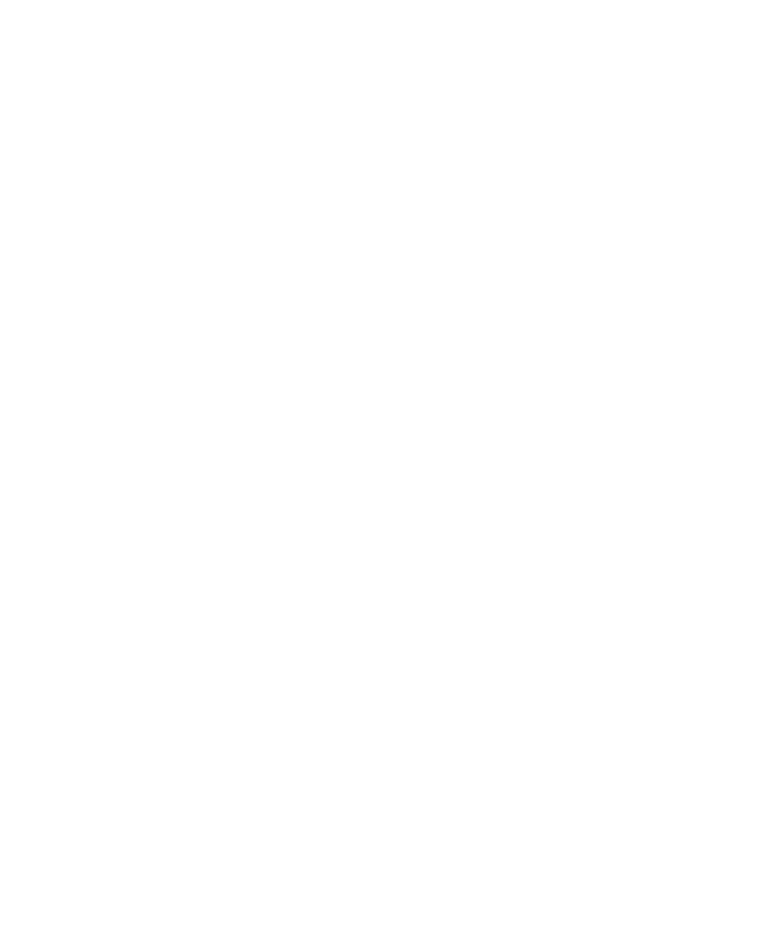
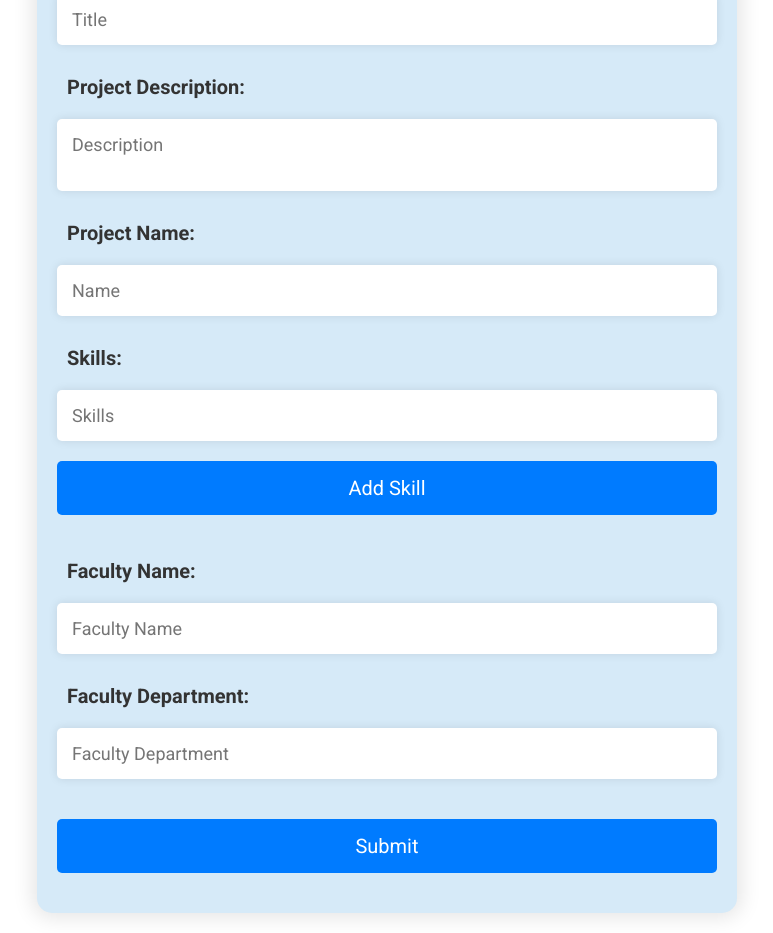
Before and after one commit to SaiSahithPolimera/collabora, a React (Vite) app: page /CreateProposal in a window 1280 px wide. Before the commit this address had no page. Shown: the part 203-1136 px from the top of the page, without its empty margins (253-1026 px from the left). Before the commit the page ends 800 px from the top, so only its background shows below. Built offline with nearby package versions, Linux system fonts and the light colour scheme.

Commit message:
Add CreateProposal route and Proposal component

```diff
--- a/src/App.jsx
+++ b/src/App.jsx
@@ -4,15 +4,17 @@
 import StudentSignup from "./pages/StudentSignup";
 import Login from "./pages/components/Login";
 import Signup from "./pages/components/Signup";
+import Proposal from "./pages/components/Proposal";
 
 function App() {
   return (
     <>
-    <Routes>
-      <Route path="/" element={<Home />} />
-      <Route  path="/signup" element={<Signup />} />
-      <Route oath="/login" element={<Login />} />
-    </Routes>
+      <Routes>
+        <Route path="/" element={<Home />} />
+        <Route path="/signup" element={<Signup />} />
+        <Route oath="/login" element={<Login />} />
+        <Route path="/CreateProposal" element={<Proposal />} />
+      </Routes>
     </>
   );
 }
--- a/src/Styles/Home.css
+++ b/src/Styles/Home.css
@@ -1,7 +1,6 @@
 .list-div {
   display: flex;
   flex-direction: column;
-
 }
 .header-top {
   display: flex;
@@ -65,6 +64,6 @@
   cursor: pointer;
 }
 
-.sign-with-google :hover {
-    background-color: rgb(255, 255, 255);
+button.sign-with-google:hover {
+  background-color: rgb(238, 227, 227);
 }
--- a/src/index.css
+++ b/src/index.css
@@ -6,3 +6,17 @@
   margin: 0;
   padding: 0;
 }
+
+textarea {
+  resize: none;
+}
+
+label,input {
+  display: inline-block;
+}
+
+label {
+  font-size: 24px;
+  padding: 10px;
+
+}
--- /dev/null
+++ b/src/pages/components/Proposal.css
@@ -0,0 +1,90 @@
+.make-proposal {
+    max-width: 700px;
+    margin: 20px auto;
+    padding: 20px;
+    background: #D6EAF8;
+    border-radius: 15px;
+    box-shadow: 0px 0px 20px 5px rgba(0,0,0,0.1);
+    transition: transform 0.3s ease;
+}
+
+.make-proposal:hover {
+    transform: scale(1.01);
+}
+
+.proposal {
+    display: flex;
+    flex-direction: column;
+    margin-bottom: 20px;
+}
+
+.proposal label {
+    font-size: 20px;
+    margin-bottom: 10px;
+    color: #333;
+    font-weight: bold;
+}
+
+.proposal input, .proposal textarea {
+    padding: 15px;
+    border: none;
+    border-radius: 5px;
+    box-shadow: 0px 0px 10px 0px rgba(0,0,0,0.1);
+    font-size: 18px;
+    color: #333;
+    transition: box-shadow 0.3s ease;
+}
+
+.proposal input:focus, .proposal textarea:focus {
+    box-shadow: 0px 0px 15px 0px rgba(0,0,0,0.2);
+}
+
+.add-button {
+    background: #007BFF;
+    color: #fff;
+    border: none;
+    border-radius: 5px;
+    margin-top: 20px;
+    padding: 15px 25px;
+    font-size: 20px;
+    cursor: pointer;
+    transition: background 0.3s ease, transform 0.3s ease;
+}
+
+.add-button:hover {
+        background: #0056b3;
+        transform: scale(1.05);
+}
+.proposal--submit  {
+    background: #007BFF;
+    color: #fff;
+    border: none;
+    border-radius: 5px;
+    margin-top: 20px;
+    padding: 15px 25px;
+    font-size: 20px;
+    cursor: pointer;
+    transition: background 0.3s ease, transform 0.3s ease;
+}
+
+.proposal--submit:hover {
+    background: #0056b3;
+    transform: scale(1.05);
+}
+
+.skill-chip-container {
+    display: flex;
+    margin-top: 14px;
+}
+
+.skill-chips {
+    background-color: #fff;
+    padding: 9px;
+    border-radius: 6px;
+    margin: 6px;
+    cursor: pointer;
+}
+
+.skill-chips:hover {
+    background-color: #e6e2e2;
+}
--- /dev/null
+++ b/src/pages/components/Proposal.jsx
@@ -0,0 +1,94 @@
+import React, { useState } from "react";
+import "./Proposal.css";
+import Header from "./Header";
+
+const Proposal = () => {
+
+  const [form, setForm] = useState({
+    title: '',
+    description: '',
+    name: '',
+    skills: [],
+    facultyName: '',
+    facultyDepartment: ''
+  });
+
+  const [skillInput, setSkillInput] = useState('');
+
+  const handleChange = (e) => {
+    setForm({
+      ...form,
+      [e.target.name]: e.target.value
+    });
+  };
+
+  const handleSkillChange = (e) => {
+    setSkillInput(e.target.value);
+  };
+
+  const addSkill = () => {
+    setForm({
+      ...form,
+      skills: [...form.skills, skillInput]
+    });
+    console.log(skillInput);
+    setSkillInput('');
+  };
+
+  const handleSubmit = (e) => {
+    e.preventDefault();
+    console.log(form);
+  };
+
+  function removeSkill(index) {
+    const newSkills = form.skills.filter((skill, i) => i !== index);
+    setForm({
+      ...form,
+      skills: newSkills
+    });
+  }
+
+  return (
+    <>
+    <Header/>
+    <form className="make-proposal" onSubmit={handleSubmit}>
+      <h1>Proposal</h1>
+      <div className="proposal">
+        <label>Project Title: </label>
+        <input type="text" placeholder="Title" name="title" value={form.title} onChange={handleChange} required />
+      </div>
+      <div className="proposal">
+        <label>Project Description: </label>
+        <textarea placeholder="Description" className="description" name="description" value={form.description} onChange={handleChange} required />
+      </div>
+      <div className="proposal">
+        <label>Project Name: </label>
+        <input type="text" placeholder="Name" name="name" value={form.name} onChange={handleChange} required />
+      </div>
+      <div className="proposal">
+        <label>Skills: </label>
+        <input type="text" placeholder="Skills" name="skills" value={skillInput} onChange={handleSkillChange} />
+
+        <button type="button" className="add-button" onClick={addSkill}>Add Skill</button>
+        <div className="skill-chip-container">
+        {form.skills.map((skill, index) => <span className="skill-chips" key={index} onClick={() => removeSkill(index)}>{skill}</span>)}
+
+        </div>
+      </div>
+      <div className="proposal">
+        <label>Faculty Name: </label>
+        <input type="text" placeholder="Faculty Name" name="facultyName" value={form.facultyName} onChange={handleChange} required />
+      </div>
+      <div className="proposal">
+        <label>Faculty Department: </label>
+        <input type="text" placeholder="Faculty Department" name="facultyDepartment" value={form.facultyDepartment} onChange={handleChange} required />
+      </div>
+      <div className="proposal">
+        <button className="proposal--submit" type="submit">Submit</button>
+      </div>
+    </form>
+    </>
+  );
+};
+
+export default Proposal;
```
Lines whose indentation alone changed are shown as unchanged.
